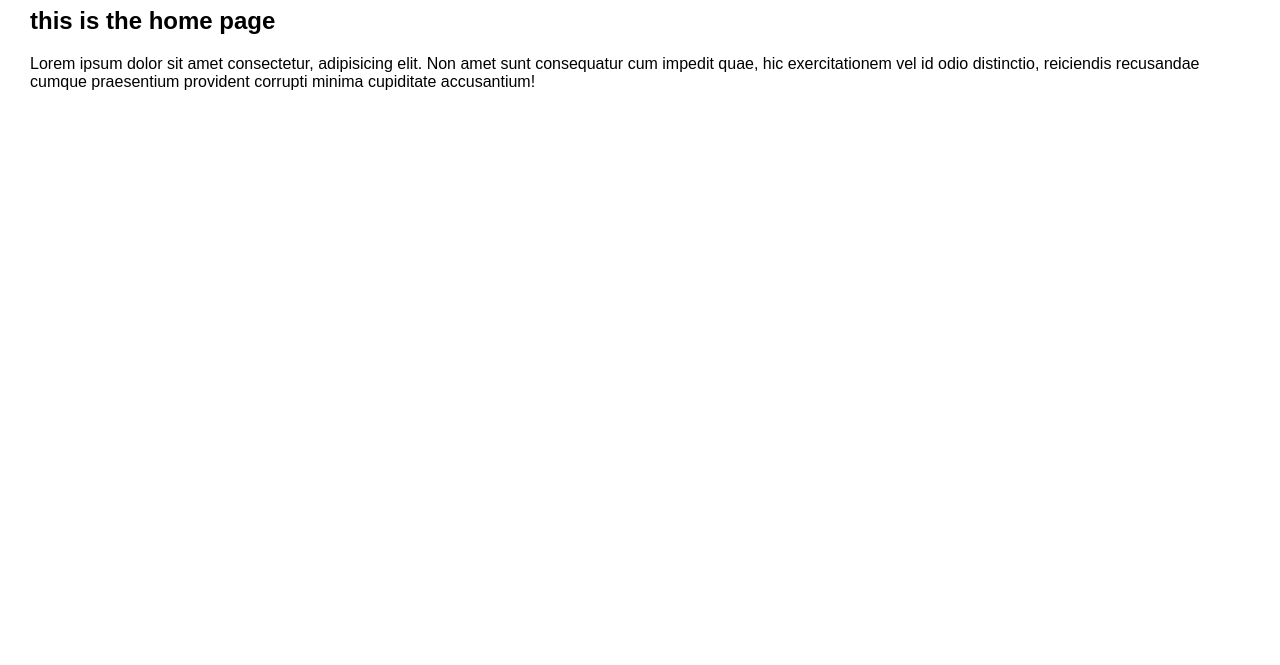
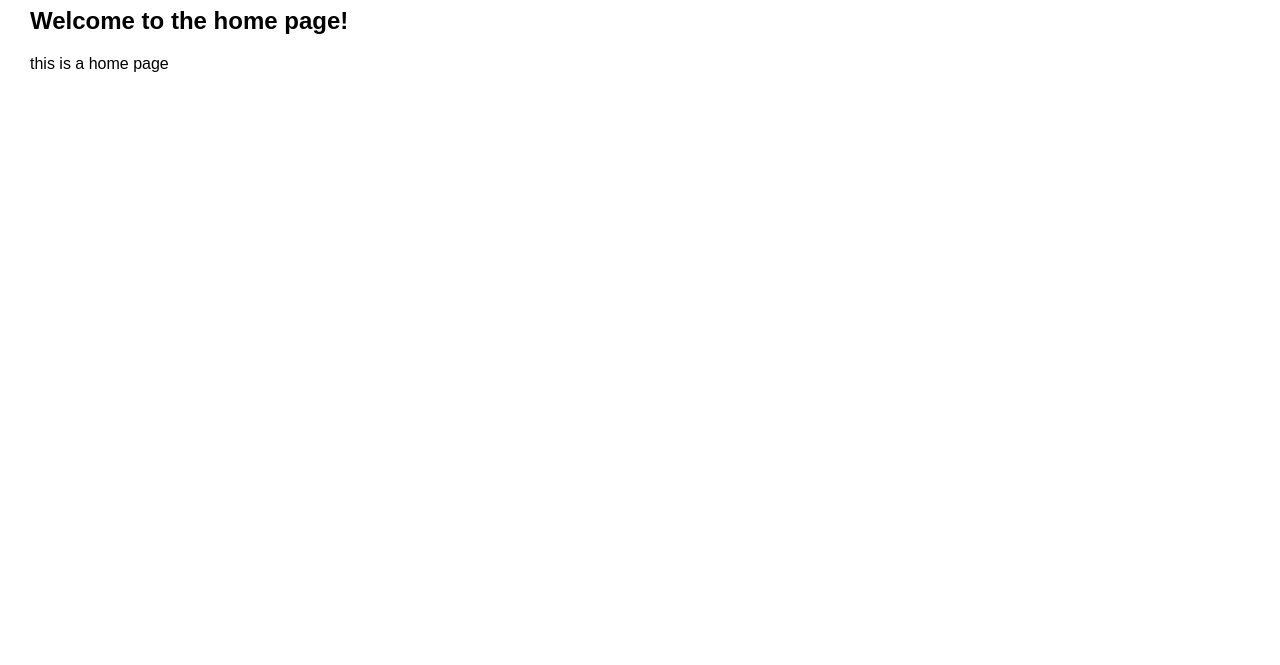
Before and after one commit to milespratt/gatsby-md-poc, a Gatsby site: page / in a window 1280 px wide. Shown: the part 135-800 px from the top of the page. Built offline with nearby package versions, Linux system fonts and the light colour scheme; Gatsby itself is replaced by a stand-in of ours.

Commit message:
Update index.md

```diff
--- a/content/pages/index.md
+++ b/content/pages/index.md
@@ -5,6 +5,6 @@ order: 1
 type: "page"
 ---
 
-## this is the home page
+## Welcome to the home page!
 
-Lorem ipsum dolor sit amet consectetur, adipisicing elit. Non amet sunt consequatur cum impedit quae, hic exercitationem vel id odio distinctio, reiciendis recusandae cumque praesentium provident corrupti minima cupiditate accusantium!
+this is a home page
```
